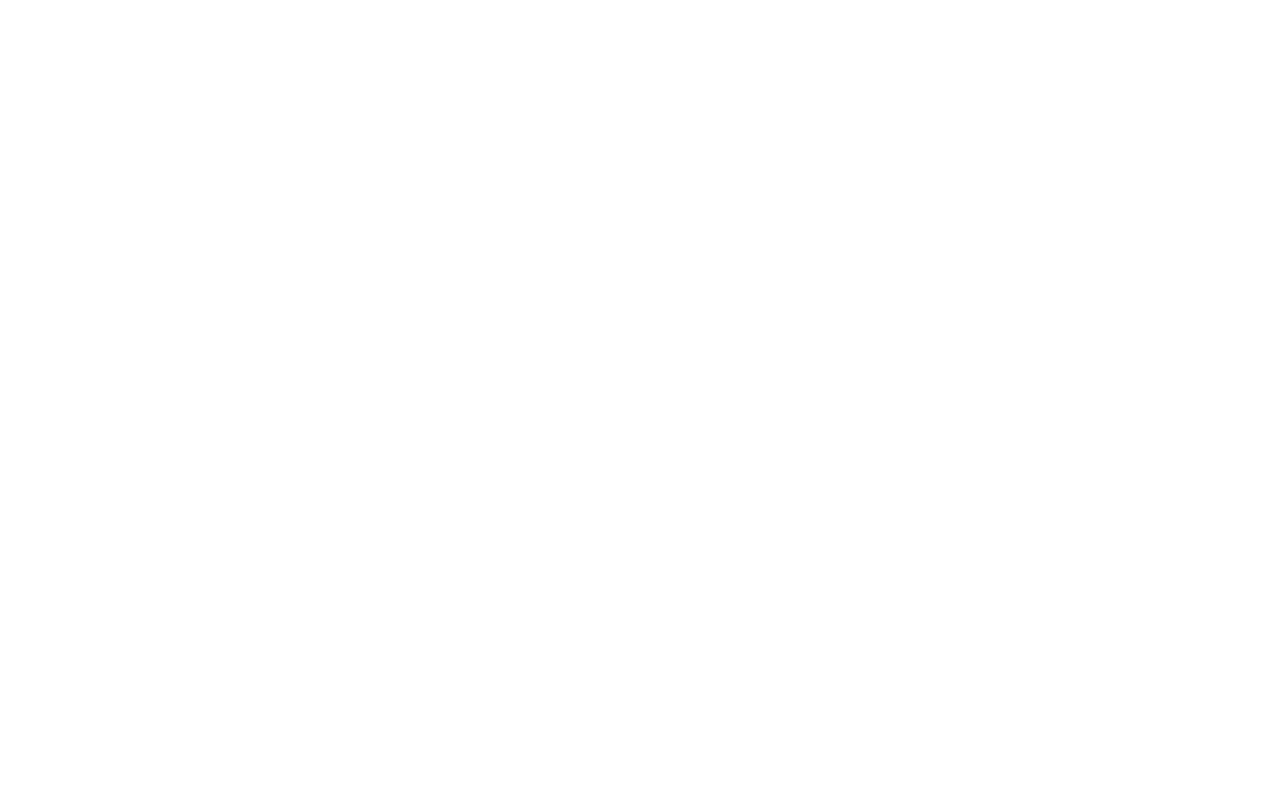
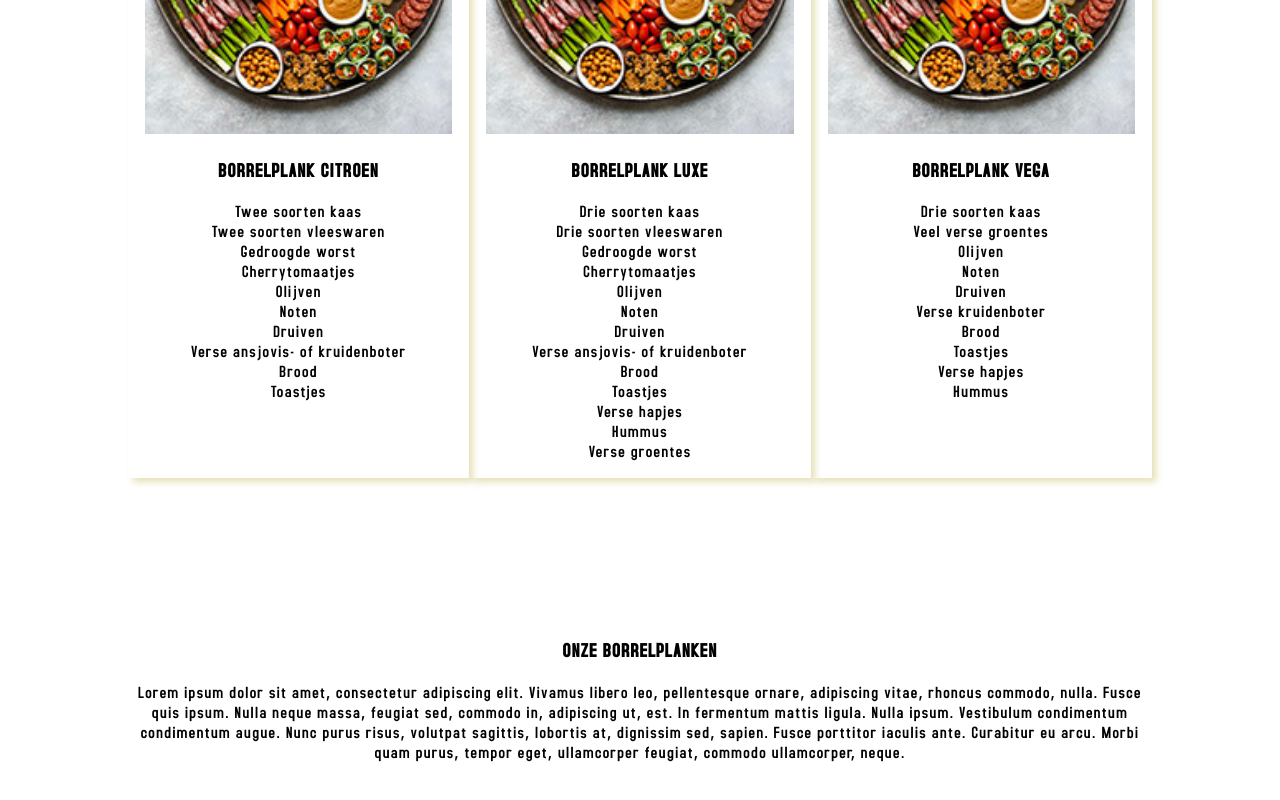
Before and after one commit to MartijnSam/citroen-client, a React (Create React App) app: page /borrelplanken in a window 1280 px wide. Shown: the part 420-1220 px from the top of the page. Before the commit the page ends 800 px from the top, so only its background shows below. Built offline with nearby package versions, Linux system fonts and the light colour scheme.

Commit message:
added container for 3 borrelplanken, clickable with popover

```diff
--- a/src/App.css
+++ b/src/App.css
@@ -1,4 +1,7 @@
 .App {
   height: 100%;
   width: 100%;
+  font-size: 1.35vw;
+  font-family: "Accidental-Presidency";
+  letter-spacing: 0.11vw;
 }
--- /dev/null
+++ b/src/pages/Borrelplanken.css
@@ -0,0 +1,166 @@
+.borrel-page {
+  margin-top: 12rem;
+}
+
+.borrel-container {
+  display: flex;
+  flex-direction: row;
+  justify-content: center;
+  text-align: center;
+  flex-wrap: wrap;
+  width: 80%;
+  margin: auto;
+}
+
+.borrel-card ul {
+  list-style: none;
+  padding: 0;
+}
+
+.borrel-card {
+  flex-grow: 1;
+  flex-shrink: 1;
+  width: 25%;
+  box-shadow: 0.6322444678609063vh 0.6322444678609063vh 0.8429926238145417vh
+    rgba(206, 196, 111, 0.5);
+}
+
+.borrel-card img {
+  width: 90%;
+}
+
+.borrel-card:hover {
+  box-shadow: 0.6322444678609063vh 0.6322444678609063vh 0.8429926238145417vh
+    rgba(0, 0, 0, 0.5);
+  cursor: pointer;
+}
+
+.borrel-page .text-block {
+  text-align: center;
+  width: 80%;
+  margin: auto;
+  margin-top: 10rem;
+  margin-bottom: 10rem;
+}
+
+.borrel-popup {
+  position: fixed;
+  z-index: 2;
+  top: 0;
+  left: 0;
+  right: 0;
+  bottom: 0;
+  padding-top: 16rem;
+  display: flex;
+  flex-direction: column;
+  align-items: center;
+  font-size: 2vw;
+  background-color: white;
+  animation: fadeIn ease 0.5s;
+  -webkit-animation: fadeIn ease 0.5s;
+  -moz-animation: fadeIn ease 0.5s;
+  -o-animation: fadeIn ease 0.5s;
+  -ms-animation: fadeIn ease 0.5s;
+}
+.borrel-popup-container {
+  display: flex;
+  flex-direction: row;
+  justify-content: space-evenly;
+  align-items: center;
+  position: relative;
+  border-radius: 2rem;
+  border: black 0.01rem solid;
+  width: 80%;
+  height: 80%;
+  box-shadow: 0.6322444678609063vh 0.6322444678609063vh 0.8429926238145417vh
+    rgba(0, 0, 0, 0.5);
+}
+
+.borrel-popup-container img {
+  height: 90%;
+  margin-left: 2%;
+}
+
+.borrel-popup-text {
+  width: 45%;
+  text-align: center;
+}
+
+@keyframes fadeIn {
+  0% {
+    opacity: 0;
+  }
+  100% {
+    opacity: 1;
+  }
+}
+
+@-moz-keyframes fadeIn {
+  0% {
+    opacity: 0;
+  }
+  100% {
+    opacity: 1;
+  }
+}
+
+@-webkit-keyframes fadeIn {
+  0% {
+    opacity: 0;
+  }
+  100% {
+    opacity: 1;
+  }
+}
+
+@-o-keyframes fadeIn {
+  0% {
+    opacity: 0;
+  }
+  100% {
+    opacity: 1;
+  }
+}
+
+@-ms-keyframes fadeIn {
+  0% {
+    opacity: 0;
+  }
+  100% {
+    opacity: 1;
+  }
+}
+
+.close-button {
+  position: absolute;
+  right: 2%;
+  top: 2%;
+  width: 1.8vw;
+  height: 1.8vw;
+  opacity: 1;
+}
+.close-button:hover {
+  opacity: 0.6;
+}
+.close-button:before,
+.close-button:after {
+  position: absolute;
+  left: 15px;
+  content: " ";
+  height: 33px;
+  width: 2px;
+  background-color: #333;
+}
+.close-button:before {
+  transform: rotate(45deg);
+}
+.close-button:after {
+  transform: rotate(-45deg);
+}
+
+@media screen and (max-width: 800px) {
+  .borrel-card {
+    width: 80%;
+    font-size: 2.5vw;
+  }
+}
--- a/src/pages/Borrelplanken.js
+++ b/src/pages/Borrelplanken.js
@@ -1,5 +1,128 @@
-import React from "react";
+import React, { useState } from "react";
+import image1 from "../images/borrelplanken/image1.jpg";
+import "./Borrelplanken.css";
 
 export default function Borrelplanken() {
-  return <div>Hallo Borrelplanken</div>;
+  const [showPopup, setShowPopup] = useState(false);
+
+  const borrelData = [
+    {
+      name: "citroen",
+      img: image1,
+      content: [
+        "Twee soorten kaas",
+        "Twee soorten vleeswaren",
+        "Gedroogde worst",
+        "Cherrytomaatjes",
+        "Olijven",
+        "Noten",
+        "Druiven",
+        "Verse ansjovis- of kruidenboter",
+        "Brood",
+        "Toastjes",
+      ],
+      descr:
+        "Rhoncus commodo, nulla. Fusce quis ipsum. Nulla neque massa, feugiat sed, commodo in, adipiscing ut, est. In fermentum mattis ligula. Nulla ipsum. Vestibulum condimentum condimentum augue. Nunc purus risus, volutpat sagittis, lobortis at, dignissim sed, sapien. Fusce porttitor iaculis ante. Curabitur eu arcu. Morbi quam purus, tempor eget, ullamcorper feugiat, commodo ullamcorper, neque.",
+    },
+    {
+      name: "luxe",
+      img: image1,
+      content: [
+        "Drie soorten kaas",
+        "Drie soorten vleeswaren",
+        "Gedroogde worst",
+        "Cherrytomaatjes",
+        "Olijven",
+        "Noten",
+        "Druiven",
+        "Verse ansjovis- of kruidenboter",
+        "Brood",
+        "Toastjes",
+        "Verse hapjes",
+        "Hummus",
+        "Verse groentes",
+      ],
+      descr:
+        "Rhoncus commodo, nulla. Fusce quis ipsum. Nulla neque massa, feugiat sed, commodo in, adipiscing ut, est. In fermentum mattis ligula. Nulla ipsum. Vestibulum condimentum condimentum augue. Nunc purus risus, volutpat sagittis, lobortis at, dignissim sed, sapien. Fusce porttitor iaculis ante. Curabitur eu arcu. Morbi quam purus, tempor eget, ullamcorper feugiat, commodo ullamcorper, neque.",
+    },
+    {
+      name: "vega",
+      img: image1,
+      content: [
+        "Drie soorten kaas",
+        "Veel verse groentes",
+        "Olijven",
+        "Noten",
+        "Druiven",
+        "Verse kruidenboter",
+        "Brood",
+        "Toastjes",
+        "Verse hapjes",
+        "Hummus",
+      ],
+      descr:
+        "Rhoncus commodo, nulla. Fusce quis ipsum. Nulla neque massa, feugiat sed, commodo in, adipiscing ut, est. In fermentum mattis ligula. Nulla ipsum. Vestibulum condimentum condimentum augue. Nunc purus risus, volutpat sagittis, lobortis at, dignissim sed, sapien. Fusce porttitor iaculis ante. Curabitur eu arcu. Morbi quam purus, tempor eget, ullamcorper feugiat, commodo ullamcorper, neque.",
+    },
+  ];
+
+  function borrelPopup() {
+    if (showPopup === false) return <></>;
+    else
+      return (
+        <div className="borrel-popup">
+          <div className="borrel-popup-container">
+            <div
+              onClick={() => setShowPopup(false)}
+              className="close-button"
+            ></div>
+            <img
+              src={borrelData[showPopup].img}
+              alt={borrelData[showPopup].name}
+            />
+            <div className="borrel-popup-text">
+              <h3>BORRELPLANK {borrelData[showPopup].name.toUpperCase()}</h3>
+              <p>{borrelData[showPopup].descr}</p>
+            </div>
+          </div>
+        </div>
+      );
+  }
+
+  return (
+    <div className="borrel-page">
+      {borrelPopup()}
+      <div className="borrel-container">
+        {borrelData.map((borrel, i) => {
+          return (
+            <div
+              key={i}
+              className="borrel-card"
+              onClick={() => setShowPopup(i)}
+            >
+              <img src={borrel.img} alt={`borrelplank ${borrel.name}`} />
+              <h3>BORRELPLANK {borrel.name.toUpperCase()}</h3>
+              <ul>
+                {borrel.content.map((ing, i) => {
+                  return <li key={i}>{ing}</li>;
+                })}
+              </ul>
+            </div>
+          );
+        })}
+      </div>
+      <div className="text-block">
+        <h3>ONZE BORRELPLANKEN</h3>
+        <p>
+          Lorem ipsum dolor sit amet, consectetur adipiscing elit. Vivamus
+          libero leo, pellentesque ornare, adipiscing vitae, rhoncus commodo,
+          nulla. Fusce quis ipsum. Nulla neque massa, feugiat sed, commodo in,
+          adipiscing ut, est. In fermentum mattis ligula. Nulla ipsum.
+          Vestibulum condimentum condimentum augue. Nunc purus risus, volutpat
+          sagittis, lobortis at, dignissim sed, sapien. Fusce porttitor iaculis
+          ante. Curabitur eu arcu. Morbi quam purus, tempor eget, ullamcorper
+          feugiat, commodo ullamcorper, neque.
+        </p>
+      </div>
+    </div>
+  );
 }
```
Also changed, not shown: src/images/borrelplanken/image1.jpg (added).
